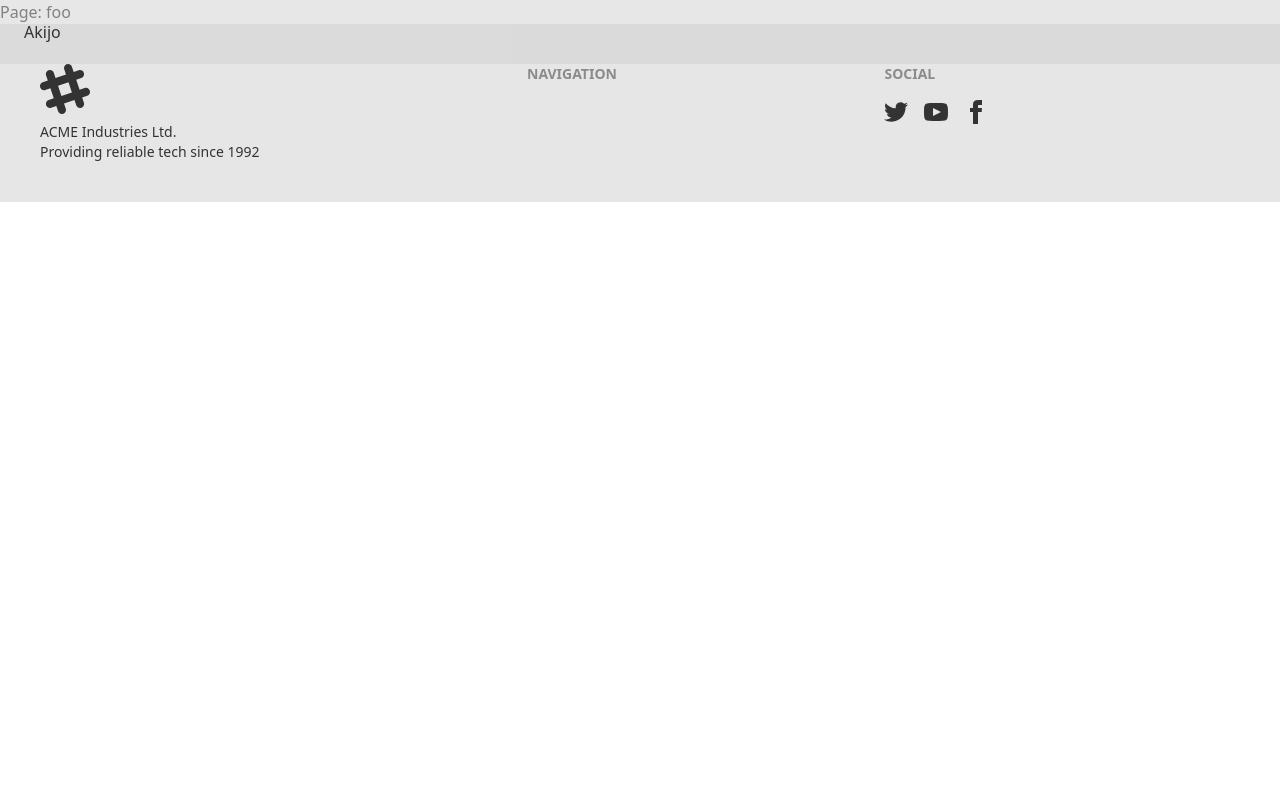
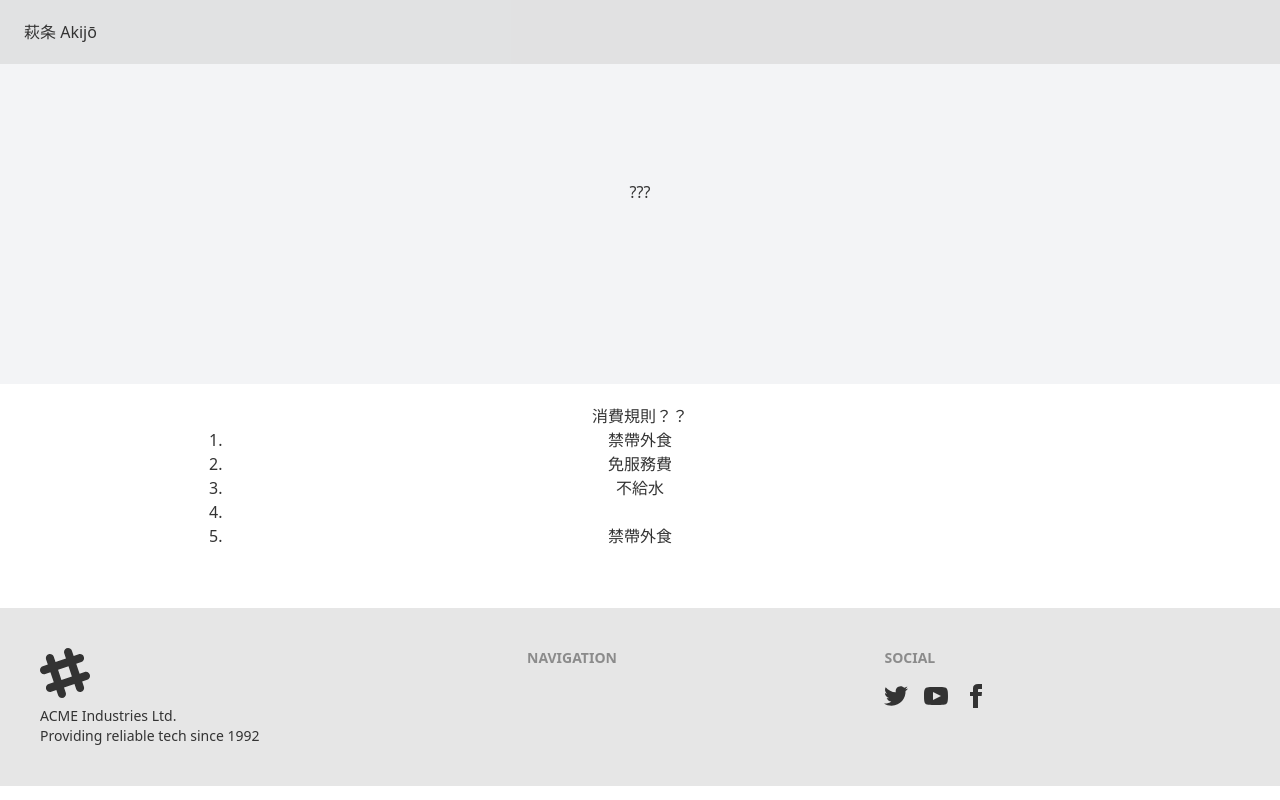
Before and after one commit to G100my/Akijo, a Nuxt app: page /ServiceMenu in a window 1280 px wide. Built offline with nearby package versions, Linux system fonts and the light colour scheme.

Commit message:
style: update ui

```diff
--- a/layouts/default.vue
+++ b/layouts/default.vue
@@ -22,7 +22,7 @@ const drawerToggleID = 'navbar_drawer'
 
     <div class="drawer-content flex flex-col">
       <header class="navbar fixed w-full bg-base-300/50">
-        <h1 class="mx-2 flex-1 px-2">Akijo</h1>
+        <h1 class="mx-2 flex-1 px-2">{{ $t('base.akijo') }}</h1>
 
         <nav class="hidden flex-none lg:block">
           <ul class="menu menu-horizontal">
--- a/locales/en.json
+++ b/locales/en.json
@@ -1,3 +1,5 @@
 {
-  "index.about": "About"
+  "index.about": "About",
+  "index.menu": "Menu",
+  "base.akijo": "萩条 Akijō"
 }
--- a/locales/zh.json
+++ b/locales/zh.json
@@ -1,4 +1,5 @@
 {
   "index.about": "關於 Akijo",
-  "index.menu": "菜單"
+  "index.menu": "菜單",
+  "base.akijo": "萩条 Akijō"
 }
--- a/pages/ServiceMenu.vue
+++ b/pages/ServiceMenu.vue
@@ -1,9 +1,31 @@
 <script lang="ts" setup></script>
 
 <template>
-  <div>
-    Page: foo
-  </div>
+  <header class="flex h-96 flex-shrink-0 items-center justify-center bg-gray-100">???</header>
+  <main class="space-y-10 p-5">
+    <div class="text-center">
+      <h3>消費規則？？</h3>
+      <ul class="mx-auto w-2/3 list-decimal">
+        <li>禁帶外食</li>
+        <li>免服務費</li>
+        <li>不給水</li>
+        <li></li>
+        <li>禁帶外食</li>
+      </ul>
+    </div>
+
+    <div>
+      <ul class="flex flex-col gap-4">
+        <li v-for="i in menu" class="flex">
+          <img :src="i.img" :alt="i.label" class="w-24" />
+          <div class="flex flex-1 flex-col justify-center p-6">
+            <p>{{ i.label }}</p>
+            <p>{{ i.description }}</p>
+          </div>
+        </li>
+      </ul>
+    </div>
+  </main>
 </template>
 
 <style scoped></style>
--- a/pages/index.vue
+++ b/pages/index.vue
@@ -1,14 +1,25 @@
-<script>
-// tmp
+<script setup lang="ts">
+const { socialMedias } = useSiteMeta()
+const { t: $t } = useI18n()
 </script>
 <template>
   <section id="index">
     <header class="hero min-h-screen" style="background-image: url(https://fakeimg.pl/300?text=hero_image)">
       <div class="hero-overlay bg-opacity-60" />
 
-      <div class="hero-content text-center text-neutral-content">
-        <div class="max-w-md">
-          <h1 class="mb-5 text-5xl font-bold">Akijo title</h1>
+      <div class="hero-content flex-col text-center text-neutral-content">
+        <h1 class="mb-5 text-5xl font-bold">{{ $t('base.akijo') }}</h1>
+
+        <ul class="w-full rounded bg-black/50 py-2 pl-4 md:hidden">
+          <li v-for="i in socialMedias">
+            <a :href="i.to" class="flex items-center">
+              <LRemixIcon :name="i.iconName" class="text-2xl" />
+              <span class="mx-auto">{{ i.label }}</span>
+            </a>
+          </li>
+        </ul>
+
+        <div class="hidden max-w-md md:block">
           <p class="mb-5">Akijō is a carrier like amoeba We gather mtfk talented badass</p>
           <button class="btn-primary btn">Get Started</button>
         </div>
```
